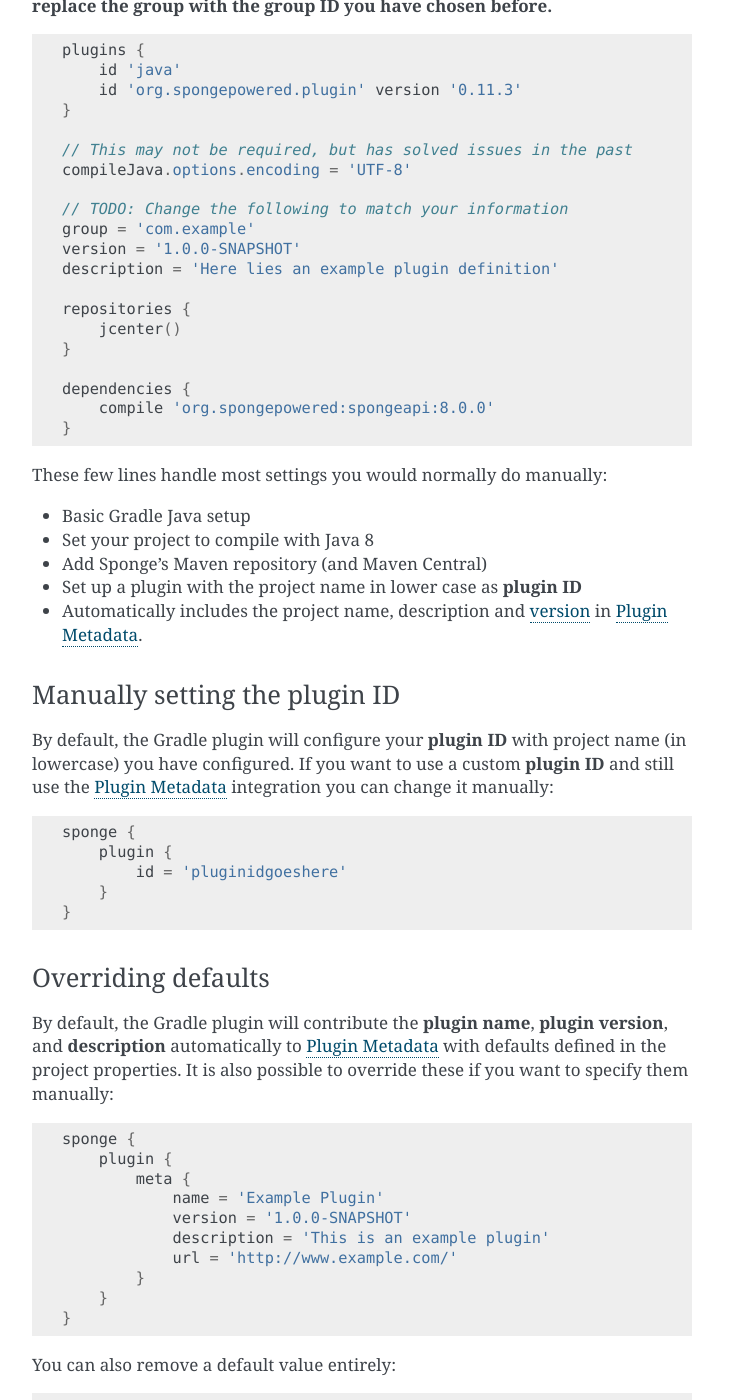
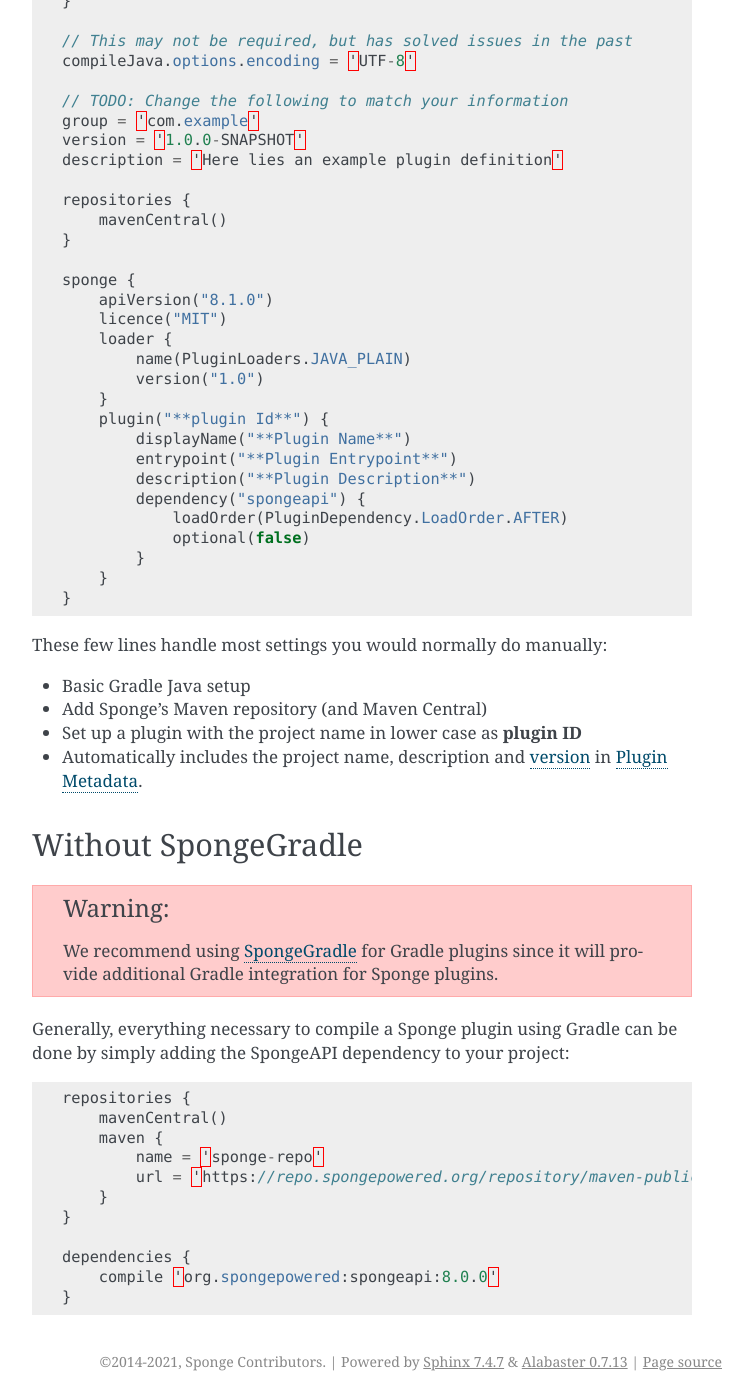
Before and after one commit to SpongePowered/SpongeDocs, a Sphinx documentation site: the page built from source/plugin/project/gradle.rst, in a window 1280 px wide and 1400 px high, scrolled down 657 px. Shown: the whole window, without its empty margins (388-1141 px from the left). Built offline with Sphinx 7.4.7, drawn with Linux system fonts in a browser that asks for light colours; some of the changed text lies outside the part shown.

Commit message:
Updates Gradle

```diff
--- a/source/plugin/project/gradle.rst
+++ b/source/plugin/project/gradle.rst
@@ -3,10 +3,6 @@
 =================
 
 .. _using-spongegradle:
-
-.. warning::
-    These docs were written for SpongeAPI 7 and are likely out of date.
-    `If you feel like you can help update them, please submit a PR! <https://github.com/SpongePowered/SpongeDocs>`__
 
 Using SpongeGradle
 ==================
@@ -21,14 +17,14 @@
   version together with SpongeGradle_. :ref:`The Gradle section of the build systems page <gradle-setup>` explains how
   to setup Gradle on your computer.
 
-Below is a simple template that should be usable for most plugins. **Make sure to replace the group with the group ID
+Below is a simple template in Kotlin format that should be usable for most plugins. **Make sure to replace the group with the group ID
 you have chosen before.**
 
-.. code-block:: groovy
+.. code-block:: kotlin
 
     plugins {
-        id 'java'
-        id 'org.spongepowered.plugin' version '0.11.3'
+        id 'java-library'
+        id("org.spongepowered.plugin") version '0.11.3'
     }
 
     // This may not be required, but has solved issues in the past
@@ -40,69 +36,34 @@
     description = 'Here lies an example plugin definition'
 
     repositories {
-        jcenter()
+        mavenCentral()
     }
 
-    dependencies {
-        compile 'org.spongepowered:spongeapi:8.0.0'
+    sponge {
+        apiVersion("8.1.0")
+        licence("MIT")
+        loader {
+            name(PluginLoaders.JAVA_PLAIN)
+            version("1.0")
+        }
+        plugin("**plugin Id**") {
+            displayName("**Plugin Name**")
+            entrypoint("**Plugin Entrypoint**")
+            description("**Plugin Description**")
+            dependency("spongeapi") {
+                loadOrder(PluginDependency.LoadOrder.AFTER)
+                optional(false)
+            }
+        }
     }
 
 These few lines handle most settings you would normally do manually:
 
 * Basic Gradle Java setup
-* Set your project to compile with Java 8
 * Add Sponge's Maven repository (and Maven Central)
 * Set up a plugin with the project name in lower case as **plugin ID**
 * Automatically includes the project name, description and :doc:`version <../project/version-numbers>` in
   :doc:`/plugin/plugin-meta`.
-
-Manually setting the plugin ID
-~~~~~~~~~~~~~~~~~~~~~~~~~~~~~~
-
-By default, the Gradle plugin will configure your **plugin ID** with project name (in lowercase) you have configured.
-If you want to use a custom **plugin ID** and still use the :doc:`/plugin/plugin-meta` integration you can change it
-manually:
-
-.. code-block:: groovy
-
-    sponge {
-        plugin {
-            id = 'pluginidgoeshere'
-        }
-    }
-
-Overriding defaults
-~~~~~~~~~~~~~~~~~~~
-
-By default, the Gradle plugin will contribute the **plugin name**, **plugin version**, and **description** automatically
-to :doc:`/plugin/plugin-meta` with defaults defined in the project properties. It is also possible to override these if
-you want to specify them manually:
-
-.. code-block:: groovy
-
-    sponge {
-        plugin {
-            meta {
-                name = 'Example Plugin'
-                version = '1.0.0-SNAPSHOT'
-                description = 'This is an example plugin'
-                url = 'http://www.example.com/'
-            }
-        }
-    }
-
-You can also remove a default value entirely:
-
-.. code-block:: groovy
-
-    sponge {
-        plugin {
-            meta {
-                name = null
-                description = null
-            }
-        }
-    }
 
 Without SpongeGradle
 ====================
@@ -114,10 +75,10 @@
 Generally, everything necessary to compile a Sponge plugin using Gradle can be done by simply adding the SpongeAPI
 dependency to your project:
 
-.. code-block:: groovy
+.. code-block:: kotlin
 
     repositories {
-        jcenter()
+        mavenCentral()
         maven {
             name = 'sponge-repo'
             url = 'https://repo.spongepowered.org/repository/maven-public/'
--- a/source/plugin/project/index.rst
+++ b/source/plugin/project/index.rst
@@ -1,10 +1,6 @@
 =======================
 Setting Up Your Project
 =======================
-
-.. warning::
-    These docs were written for SpongeAPI 7 and are likely out of date.
-    `If you feel like you can help update them, please submit a PR! <https://github.com/SpongePowered/SpongeDocs>`__
 
 Before you can start developing your Sponge plugin, you need to set up the SpongeAPI dependency in your project. If
 you're already experienced with your build system, below is the Maven dependency you need to add. Otherwise, there is a
```
